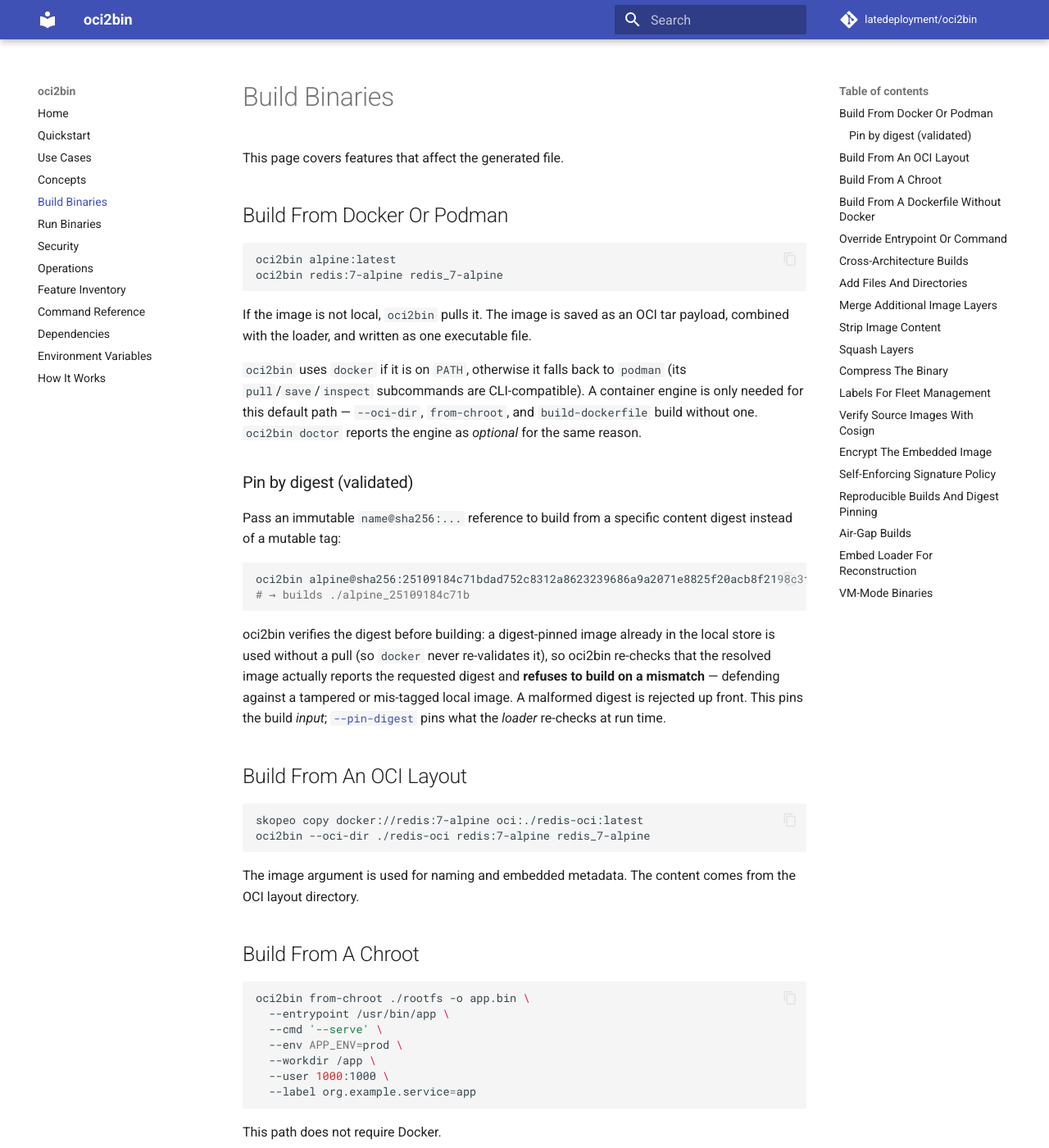
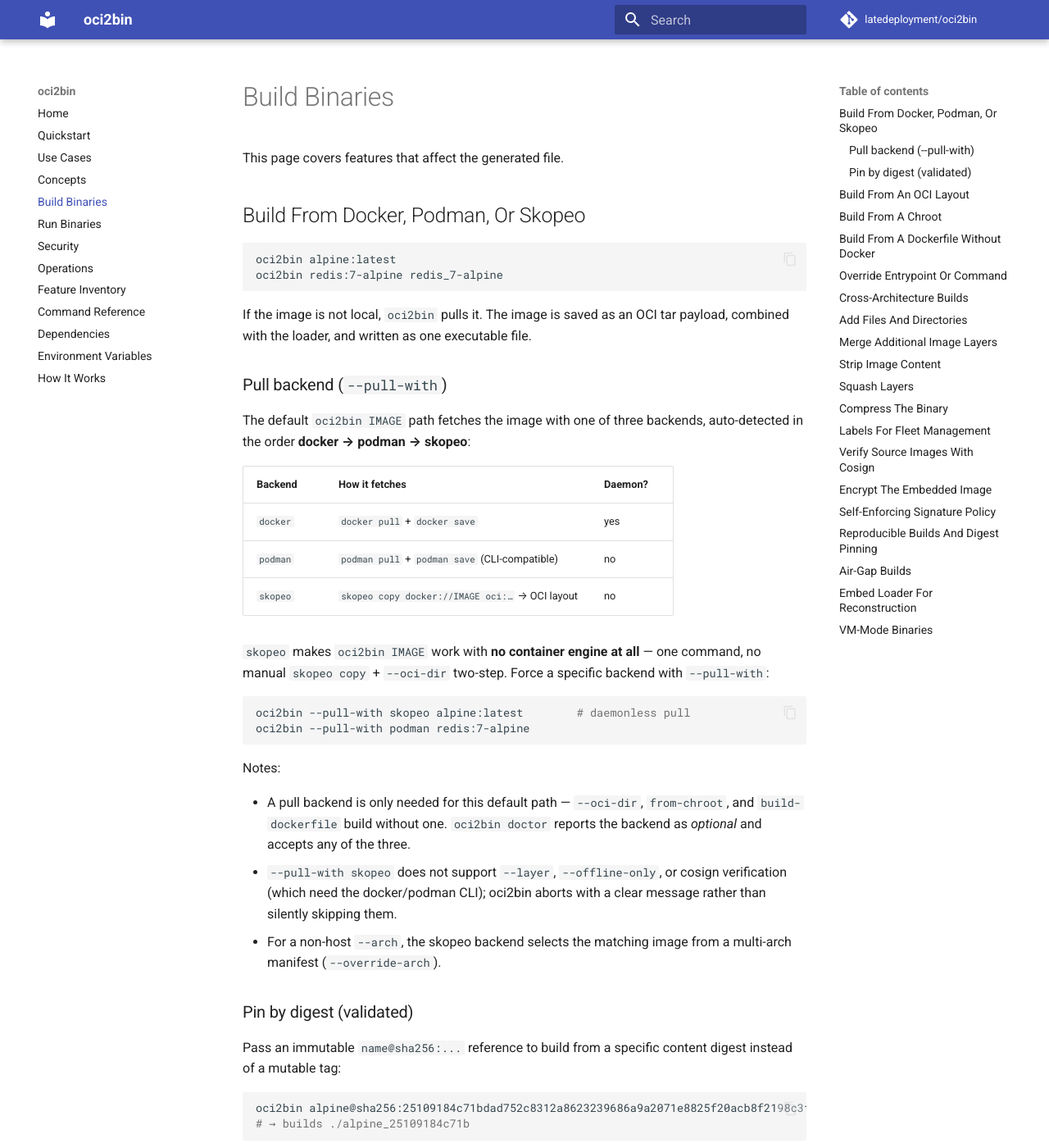
Before and after one commit to latedeployment/oci2bin, an MkDocs documentation site: the page built from docs/build.md, in a window 1280 px wide and 1400 px high. Shown: the whole window at 82% size. Built offline with MkDocs 1.6.1 and Material for MkDocs 9.7.7, drawn with Linux system fonts in a browser that asks for light colours; comment, search, counter and statistics services are not loaded; some of the changed text lies outside the part shown.

Commit message:
feat: native skopeo pull backend + --pull-with; remove unconditional need docker

````diff
--- a/docs/build.md
+++ b/docs/build.md
@@ -2,7 +2,7 @@
 
 This page covers features that affect the generated file.
 
-## Build From Docker Or Podman
+## Build From Docker, Podman, Or Skopeo
 
 ```bash
 oci2bin alpine:latest
@@ -12,11 +12,36 @@
 If the image is not local, `oci2bin` pulls it. The image is saved as an OCI tar
 payload, combined with the loader, and written as one executable file.
 
-`oci2bin` uses `docker` if it is on `PATH`, otherwise it falls back to `podman`
-(its `pull`/`save`/`inspect` subcommands are CLI-compatible). A container engine
-is only needed for this default path — `--oci-dir`, `from-chroot`, and
-`build-dockerfile` build without one. `oci2bin doctor` reports the engine as
-*optional* for the same reason.
+### Pull backend (`--pull-with`)
+
+The default `oci2bin IMAGE` path fetches the image with one of three backends,
+auto-detected in the order **docker → podman → skopeo**:
+
+| Backend  | How it fetches                                  | Daemon? |
+|----------|-------------------------------------------------|---------|
+| `docker` | `docker pull` + `docker save`                   | yes     |
+| `podman` | `podman pull` + `podman save` (CLI-compatible)  | no      |
+| `skopeo` | `skopeo copy docker://IMAGE oci:…` → OCI layout | no      |
+
+`skopeo` makes `oci2bin IMAGE` work with **no container engine at all** — one
+command, no manual `skopeo copy` + `--oci-dir` two-step. Force a specific
+backend with `--pull-with`:
+
+```bash
+oci2bin --pull-with skopeo alpine:latest        # daemonless pull
+oci2bin --pull-with podman redis:7-alpine
+```
+
+Notes:
+
+- A pull backend is only needed for this default path — `--oci-dir`,
+  `from-chroot`, and `build-dockerfile` build without one. `oci2bin doctor`
+  reports the backend as *optional* and accepts any of the three.
+- `--pull-with skopeo` does not support `--layer`, `--offline-only`, or cosign
+  verification (which need the docker/podman CLI); oci2bin aborts with a clear
+  message rather than silently skipping them.
+- For a non-host `--arch`, the skopeo backend selects the matching image from a
+  multi-arch manifest (`--override-arch`).
 
 ### Pin by digest (validated)
 
@@ -32,9 +57,11 @@
 the local store is used without a pull (so `docker` never re-validates it), so
 oci2bin re-checks that the resolved image actually reports the requested digest
 and **refuses to build on a mismatch** — defending against a tampered or
-mis-tagged local image. A malformed digest is rejected up front. This pins the
-build *input*; [`--pin-digest`](#reproducible-builds-and-digest-pinning) pins
-what the *loader* re-checks at run time.
+mis-tagged local image. A malformed digest is rejected up front. With
+`--pull-with skopeo`, skopeo fetches the digest-pinned reference directly
+(`docker://name@sha256:…`) and verifies it on copy. This pins the build
+*input*; [`--pin-digest`](#reproducible-builds-and-digest-pinning) pins what the
+*loader* re-checks at run time.
 
 ## Build From An OCI Layout
 
````
Also changed, not shown: CHANGELOG.md (+14 -0 lines), README.md (+20 -0 lines), docs/reference/commands.md (+1 -0 lines), docs/reference/dependencies.md (+2 -2 lines), docs/reference/features.md (+1 -0 lines), 5 other files.
